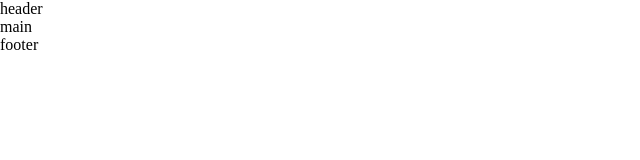
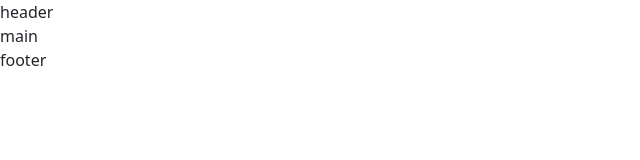
Before and after one commit to emanuelevolpes/vite-boolfolio, a Vue app: page / in a window 1280 px wide. Shown: the top 160 px of the page, without its empty margins (0-640 px from the left). Built offline with nearby package versions, Linux system fonts and the light colour scheme.

Commit message:
import bootstrap

```diff
--- a/src/assets/scss/main.scss
+++ b/src/assets/scss/main.scss
@@ -1,5 +1,6 @@
 @use '_partial/reset' as *;
 @use '_partial/variables' as *;
+@import "bootstrap/scss/bootstrap";
 
 body {
     background-color: white;
```
